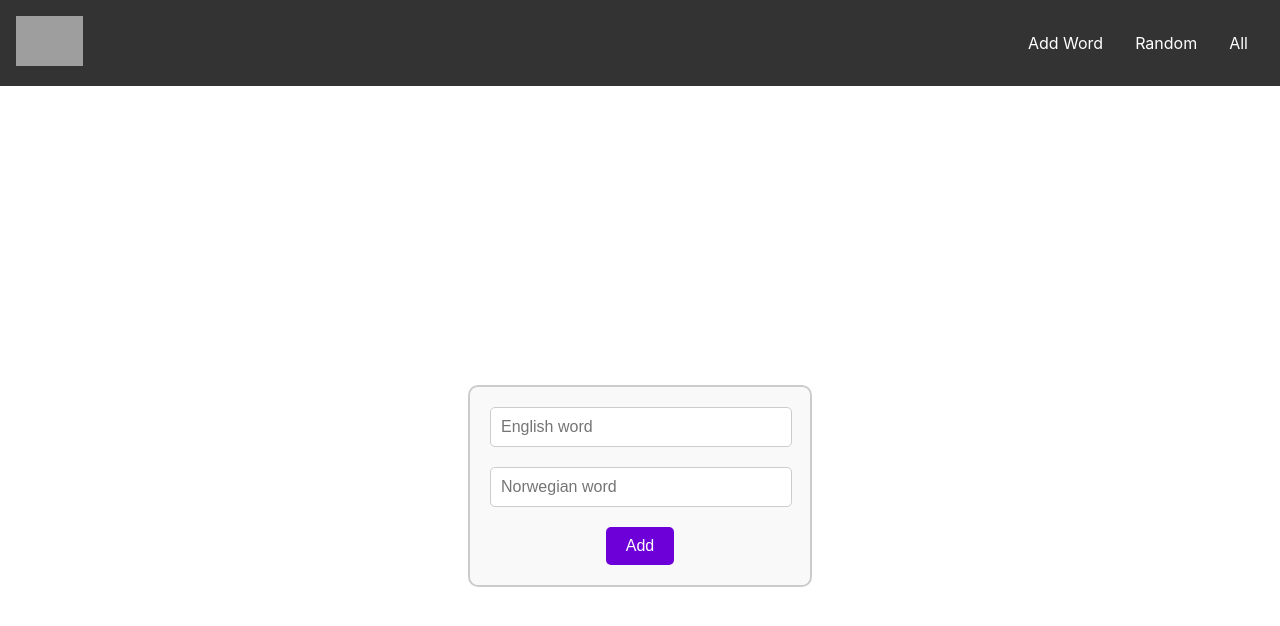
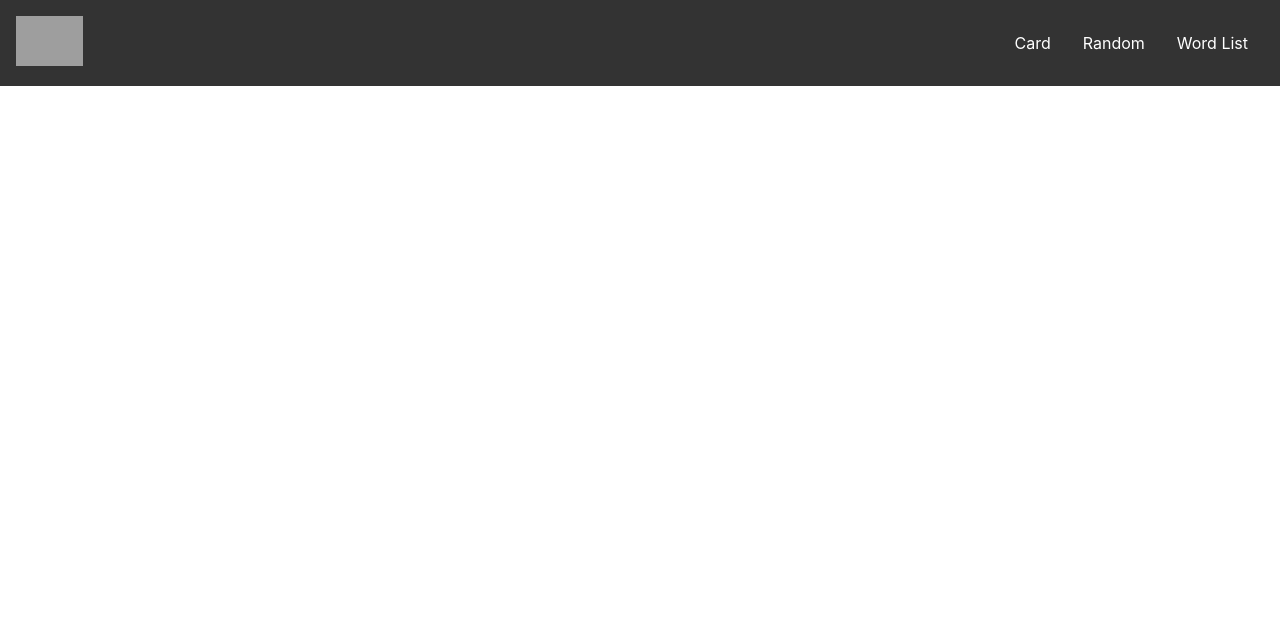
Before and after one commit to maykaltenev/learn-card, a React (Create React App) app: page / in a window 1280 px wide. Shown: the top 626 px of the page. Built offline with nearby package versions, Linux system fonts and the light colour scheme; grey boxes are pictures that could not be loaded.

Commit message:
router for card random and world list

```diff
--- a/package.json
+++ b/package.json
@@ -8,7 +8,8 @@
     "@testing-library/user-event": "^13.5.0",
     "react": "^18.2.0",
     "react-dom": "^18.2.0",
-    "react-scripts": "5.0.1",
+    "react-router-dom": "^6.21.3",
+    "react-scripts": "^5.0.1",
     "web-vitals": "^2.1.4"
   },
   "scripts": {
--- a/src/App.js
+++ b/src/App.js
@@ -1,13 +1,16 @@
 import React from "react";
+import { BrowserRouter, Routes, Route } from "react-router-dom";
+
 import Card from "./components/card/Card";
 import Header from "./components/header/Header";
 const App = () => {
   return (
-
-    < div >
-      <Header />
-      <Card title="Card Title" content="This is the content of the card." />
-    </div >
+    <BrowserRouter>
+      <Header /> {/* Render the Header component */}
+      <Routes>
+        <Route exact path="/card" element={<Card />} />
+      </Routes>
+    </BrowserRouter>
   );
 };
 
--- a/src/components/card/Card.jsx
+++ b/src/components/card/Card.jsx
@@ -4,6 +4,7 @@ import "./Card.css"; // CSS file for styling
 const Card = () => {
   const [englishText, setEnglishText] = useState("");
   const [norwegianText, setNorwegianText] = useState("");
+  const [wordList, setWordList] = useState([]);
 
   const handleEnglishChange = (e) => {
     setEnglishText(e.target.value);
@@ -14,7 +15,17 @@ const Card = () => {
   };
 
   const handleClick = () => {
-    alert(`English: ${englishText}\nNorwegian: ${norwegianText}`);
+    if (englishText.trim() !== "" && norwegianText.trim() !== "") {
+      const newWord = {
+        english: englishText,
+        norwegian: norwegianText,
+      };
+      setWordList([...wordList, newWord]);
+      setEnglishText(""); // Clear the input fields after adding
+      setNorwegianText("");
+    } else {
+      alert("Please enter both English and Norwegian words.");
+    }
   };
 
   return (
@@ -40,6 +51,17 @@ const Card = () => {
           <button onClick={handleClick}>Add</button>
         </div>
       </div>
+      <div>
+        <h2>Word List</h2>
+        <ul>
+          {wordList.map((word, index) => (
+            <li key={index}>
+              <strong>English:</strong> {word.english},{" "}
+              <strong>Norwegian:</strong> {word.norwegian}
+            </li>
+          ))}
+        </ul>
+      </div>
     </div>
   );
 };
--- a/src/components/header/Header.jsx
+++ b/src/components/header/Header.jsx
@@ -1,6 +1,8 @@
 // Header.jsx
 
 import React, { useState } from "react";
+import { Link } from "react-router-dom";
+
 import "./Header.css";
 
 const Header = () => {
@@ -20,13 +22,13 @@ const Header = () => {
           <div className="nav-links">
             <ul>
               <li>
-                <a href="#">Add Word</a>
+                <Link to="/card">Card</Link>
               </li>
               <li>
-                <a href="#">Random</a>
+                <Link to="/random">Random</Link>
               </li>
               <li>
-                <a href="#">All</a>
+                <Link to="/word-list">Word List</Link>
               </li>
             </ul>
           </div>
@@ -37,9 +39,9 @@ const Header = () => {
           </div>
           {showMenu && (
             <div className="dropdown">
-              <button>Add Word</button>
-              <button>Random</button>
-              <button>All</button>
+              <Link to="/card">Card</Link>
+              <Link to="/random">Random</Link>
+              <Link to="/word-list">Word List</Link>
             </div>
           )}
         </div>
--- a/src/index.js
+++ b/src/index.js
@@ -2,6 +2,7 @@ import React from 'react';
 import ReactDOM from 'react-dom/client';
 import './index.css';
 import App from './App';
+
 
 
 const root = ReactDOM.createRoot(document.getElementById('root'));
```
Also changed, not shown: 1 other file (tests, documents, lock files or other folders).
